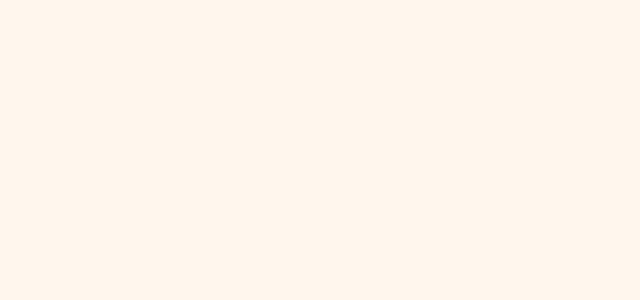
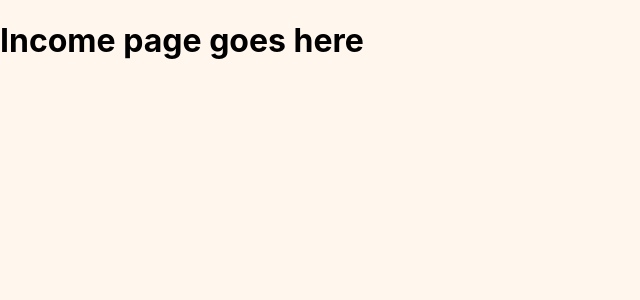
Before and after one commit to jacquikeating/vanlife, a React (Vite) app: page /host/income in a window 1280 px wide. Before the commit this address had no page. Shown: the top 300 px of the page, without its empty margins (0-640 px from the left). Built offline with nearby package versions, Linux system fonts and the light colour scheme; what miragejs would draw is missing.

Commit message:
Added Income page

```diff
--- a/src/App.jsx
+++ b/src/App.jsx
@@ -5,6 +5,7 @@ import Vans from "./pages/Vans/Vans"
 import VanDetail from "./pages/Vans/VanDetail"
 import Layout from "./components/Layout"
 import Dashboard from "./pages/Host/Dashboard"
+import Income from "./pages/Host/Income"
 import "./server"
 
 function App() {
@@ -19,6 +20,7 @@ function App() {
         </Route>
         <Route path="/about" element={<About />} />
         <Route path="/host" element={<Dashboard />} />
+        <Route path="/host/income" element={<Income />} />
       </Routes>
     </BrowserRouter>
   )
--- /dev/null
+++ b/src/pages/Host/Income.jsx
@@ -0,0 +1,7 @@
+import React from "react"
+
+export default function Income() {
+    return (
+        <h1>Income page goes here</h1>
+    )
+}
```
